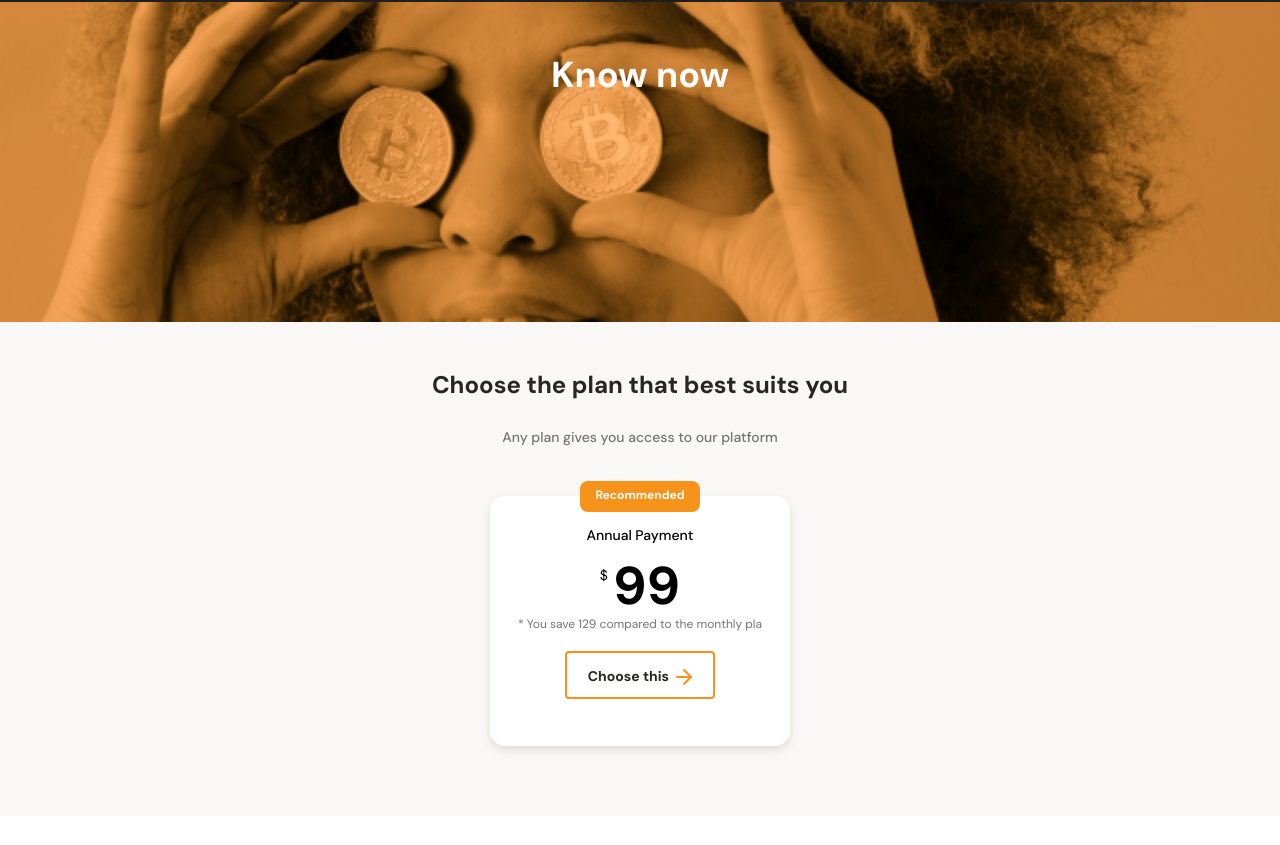
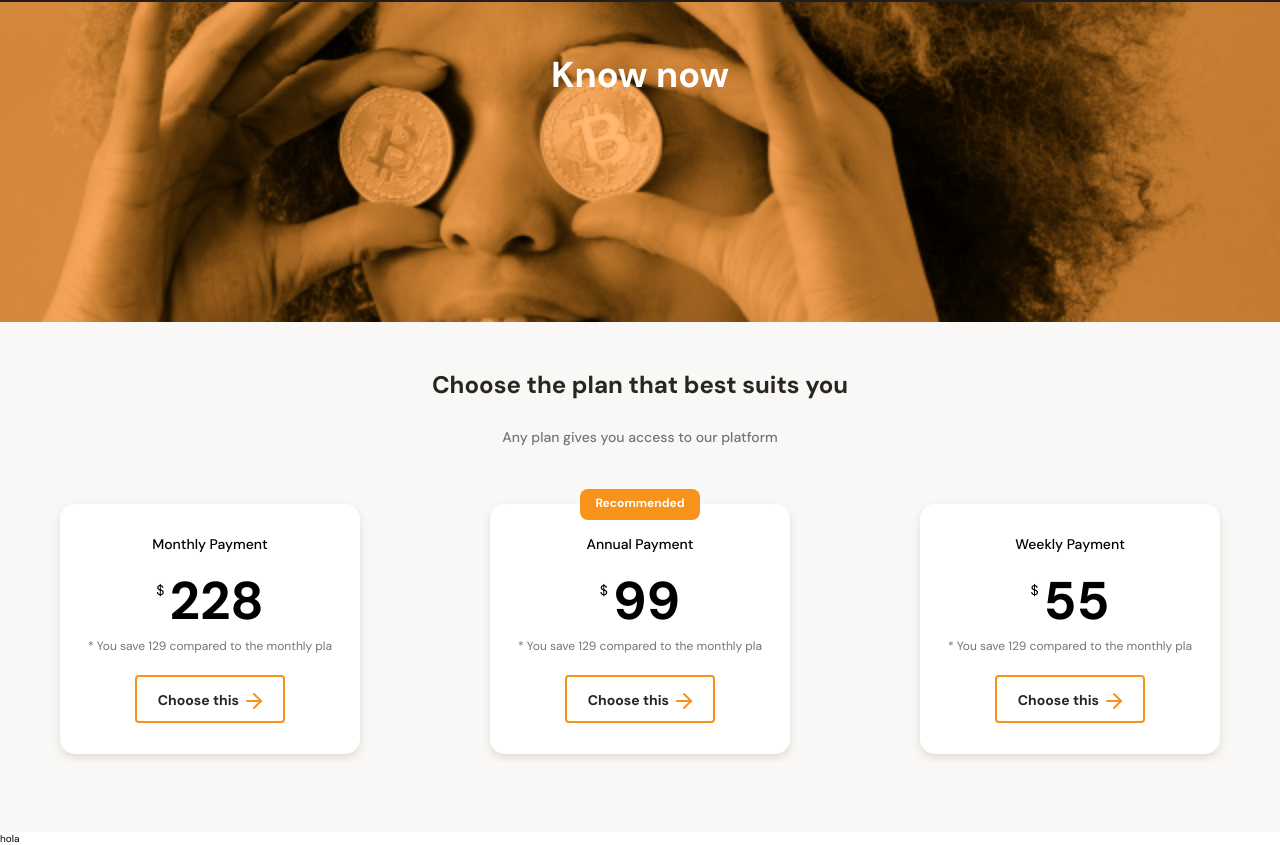
Before and after one commit to LNorza/Responsive-designe-curso, a plain HTML site: page Copia/index.html in a window 1280 px wide. Shown: the part 2301-3146 px from the top of the page. Before the commit the page ends 3117 px from the top, so only its background shows below. Drawn offline with Linux system fonts and the light colour scheme.

Commit message:
add cards

```diff
--- a/Copia/index.html
+++ b/Copia/index.html
@@ -146,6 +146,18 @@
                 </div>
                 <section class="plans-container-slider">
                     <article class="plans-container-card">
+                        <div class="plan-card-body">
+                            <h3 class="plan-card-title">Monthly Payment</h3>
+                            <p class="plan-card-price"><sup>$</sup>228</p>
+                            <p class="plan-card-saving">
+                                * You save 129 compared to the monthly pla
+                            </p>
+                            <button class="plan-card-action">
+                                Choose this <span></span>
+                            </button>
+                        </div>
+                    </article>
+                    <article class="plans-container-card">
                         <p class="Recommended">Recommended</p>
                         <div class="plan-card-body">
                             <h3 class="plan-card-title">Annual Payment</h3>
@@ -158,11 +170,21 @@
                             </button>
                         </div>
                     </article>
+                    <article class="plans-container-card">
+                        <div class="plan-card-body">
+                            <h3 class="plan-card-title">Weekly Payment</h3>
+                            <p class="plan-card-price"><sup>$</sup>55</p>
+                            <p class="plan-card-saving">
+                                * You save 129 compared to the monthly pla
+                            </p>
+                            <button class="plan-card-action">
+                                Choose this <span></span>
+                            </button>
+                        </div>
+                    </article>
                 </section>
             </section>
         </main>
-
-        <footer></footer>
-        <footer></footer>
+        <footer>hola</footer>
     </body>
 </html>
--- a/Copia/style.css
+++ b/Copia/style.css
@@ -409,14 +409,25 @@ main {
     color: #757575;
 }
 
+.plans-container-slider {
+    display: flex;
+    align-items: center;
+    gap: 10px;
+    height: 316px;
+    overflow-x: scroll;
+    overscroll-behavior-x: contain;
+    scroll-snap-type: x proximity;
+}
+
 .plans-container-card {
     position: relative;
-    width: 70%;
+    scroll-snap-align: center;
+    width: 50%;
     min-width: 230px;
     max-width: 300px;
     height: 250px;
     margin: 50px auto 0;
-    padding: 0 15px;
+    padding: 0 5px;
     background-color: var(--just-white);
     border-radius: 15px;
     box-shadow: 0 4px 8px rgba(89, 73, 30, 0.15);
@@ -440,7 +451,7 @@ main {
     padding-top: 30px;
     font-size: 1.4rem;
     font-weight: 500;
-    line-height: 1.8rem;
+    line-height: 2rem;
     color: black;
 }
 
@@ -448,7 +459,7 @@ main {
     padding: 5px 0;
     font-size: 5.3rem;
     font-weight: bold;
-    line-height: 5.3rem;
+    line-height: 6.3rem;
     color: black;
 }
 
@@ -461,7 +472,7 @@ main {
 
 .plan-card-saving {
     font-size: 1.2rem;
-    line-height: 1.4rem;
+    line-height: 1.8rem;
     color: #757575;
 }
 
```
